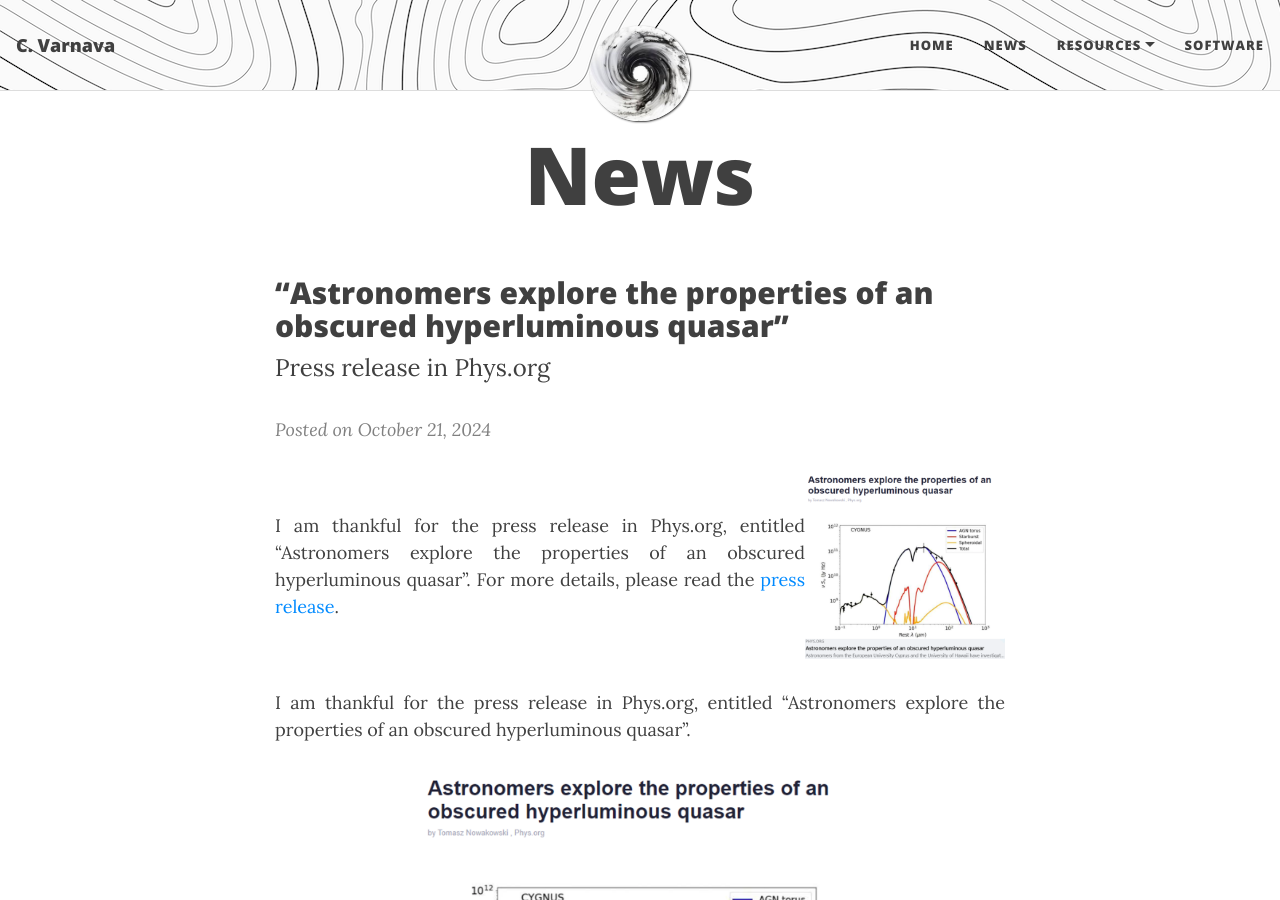
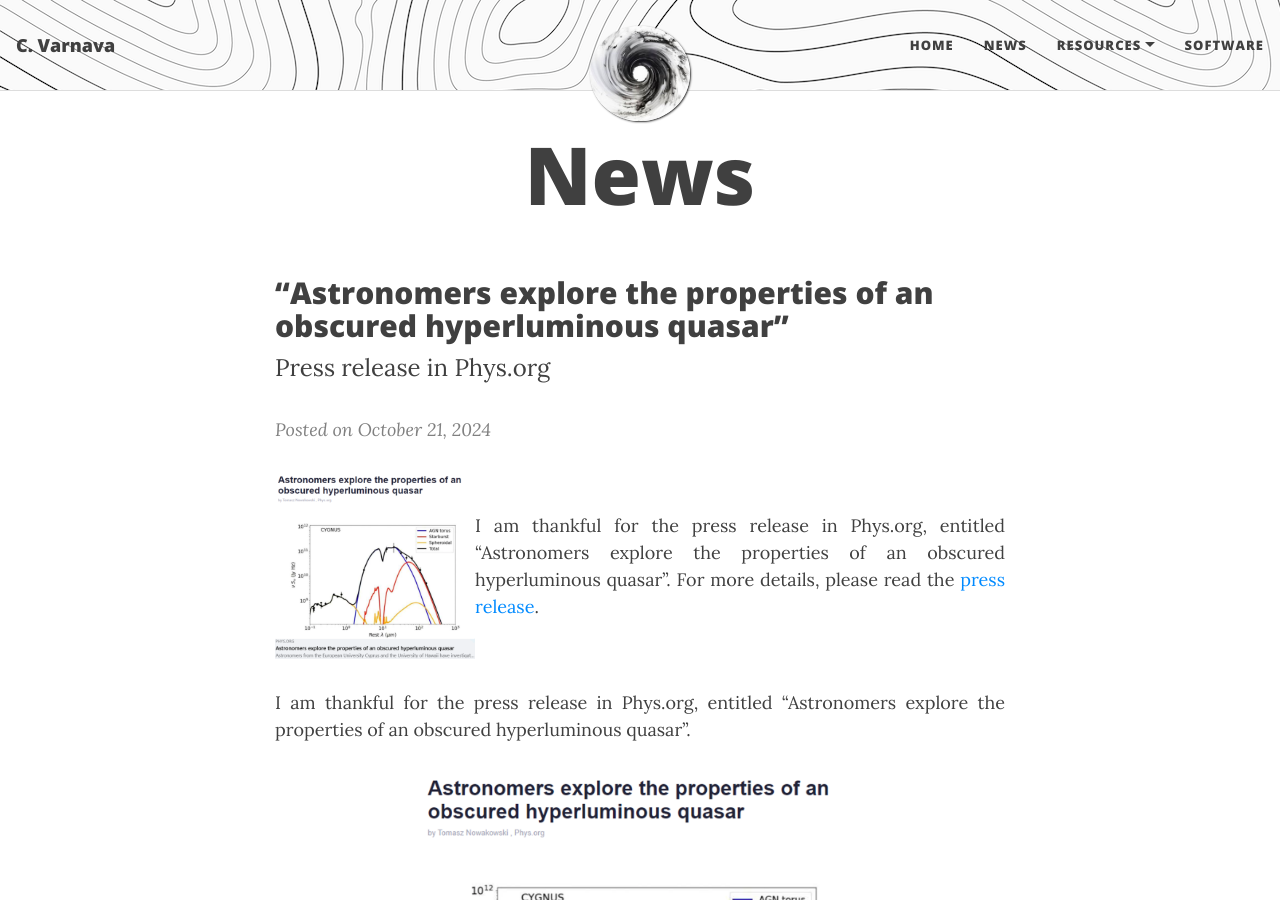
Before and after one commit to ch-var/ch-var.github.io, a Jekyll site: the page built from news.html, in a window 1280 px wide and 900 px high. Built offline with Jekyll 4.4.1, drawn with Linux system fonts in a browser that asks for light colours; formulas are drawn with MathJax 3.

Commit message:
Update news.html

```diff
--- a/news.html
+++ b/news.html
@@ -11,8 +11,8 @@ mathjax: true
 <i style="color:#808080";>Posted on October 21, 2024</i>
 
 <div style="display: flex; justify-content: space-between; align-items: center;">
+  <img src="/assets/img/press.png" style="max-width: 200px; height: auto;"/>
   <p style="text-align: justify; flex: 1;">I am thankful for the press release in Phys.org, entitled “Astronomers explore the properties of an obscured hyperluminous quasar”. For more details, please read the <a href="https://phys.org/news/2024-10-astronomers-explore-properties-obscured-hyperluminous.html">press release</a>.</p>
-  <img src="/assets/img/press.png" style="max-width: 200px; height: auto;"/>
 </div>
 
 <p align='justify'>I am thankful for the press release in Phys.org, entitled “Astronomers explore the properties of an obscured hyperluminous quasar”.
```
